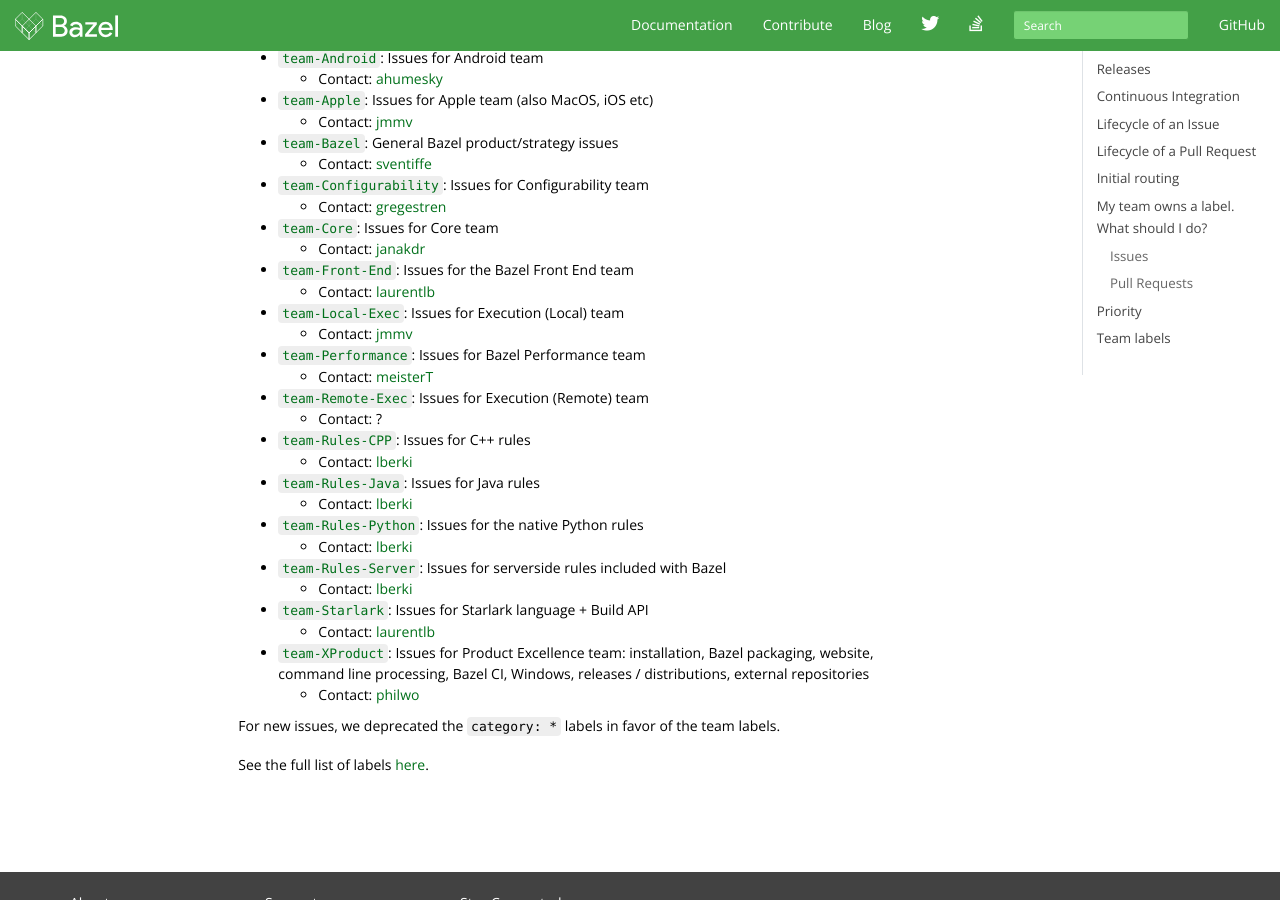
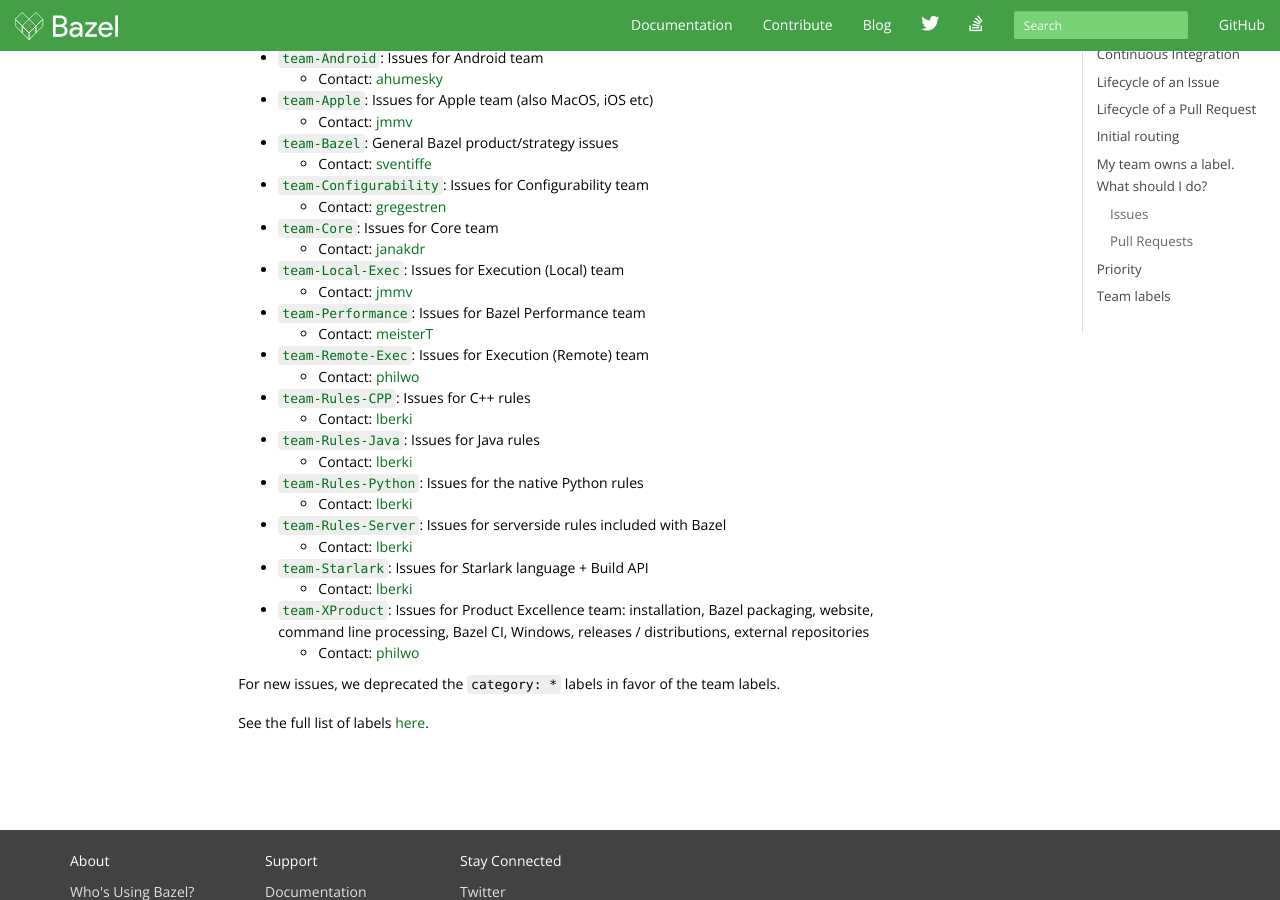
Before and after one commit to bazelbuild/bazel-website, a Jekyll site: the page built from maintaining/maintainers-guide.md, in a window 1280 px wide and 900 px high, scrolled down 3721 px. Built offline with Jekyll 4.4.1, drawn with Linux system fonts in a browser that asks for light colours; nearby versions of some CDN libraries; library files that are not in the unit come from our copies; comment, search, counter and statistics services are not loaded; the table of contents is made by our own code.

Commit message:
Update the maintainers for the labels (#255)

```diff
--- a/maintaining/maintainers-guide.md
+++ b/maintaining/maintainers-guide.md
@@ -211,14 +211,12 @@
     * Contact: [gregestren](https://github.com/gregestren)
 *   [`team-Core`](https://github.com/bazelbuild/bazel/labels/team-Core): Issues for Core team
     * Contact: [janakdr](https://github.com/janakdr)
-*   [`team-Front-End`](https://github.com/bazelbuild/bazel/labels/team-Front-End): Issues for the Bazel Front End team
-    * Contact: [laurentlb](https://github.com/laurentlb)
 *   [`team-Local-Exec`](https://github.com/bazelbuild/bazel/labels/team-Local-Exec): Issues for Execution (Local) team
     * Contact: [jmmv](https://github.com/jmmv)
 *   [`team-Performance`](https://github.com/bazelbuild/bazel/labels/team-Performance): Issues for Bazel Performance team
     * Contact: [meisterT](https://github.com/meisterT)
 *   [`team-Remote-Exec`](https://github.com/bazelbuild/bazel/labels/team-Remote-Exec): Issues for Execution (Remote) team
-    * Contact: ?
+    * Contact: [philwo](https://github.com/philwo)
 *   [`team-Rules-CPP`](https://github.com/bazelbuild/bazel/labels/team-Rules-CPP): Issues for C++ rules
     * Contact: [lberki](https://github.com/lberki)
 *   [`team-Rules-Java`](https://github.com/bazelbuild/bazel/labels/team-Rules-Java): Issues for Java rules
@@ -228,7 +226,7 @@
 *   [`team-Rules-Server`](https://github.com/bazelbuild/bazel/labels/team-Rules-Server): Issues for serverside rules included with Bazel
     * Contact: [lberki](https://github.com/lberki)
 *   [`team-Starlark`](https://github.com/bazelbuild/bazel/labels/team-Starlark): Issues for Starlark language + Build API
-    * Contact: [laurentlb](https://github.com/laurentlb)
+    * Contact: [lberki](https://github.com/lberki)
 *   [`team-XProduct`](https://github.com/bazelbuild/bazel/labels/team-XProduct): Issues for Product Excellence team: installation, Bazel packaging, website, command line processing, Bazel CI, Windows, releases / distributions, external repositories
     * Contact: [philwo](https://github.com/philwo)
 
```
